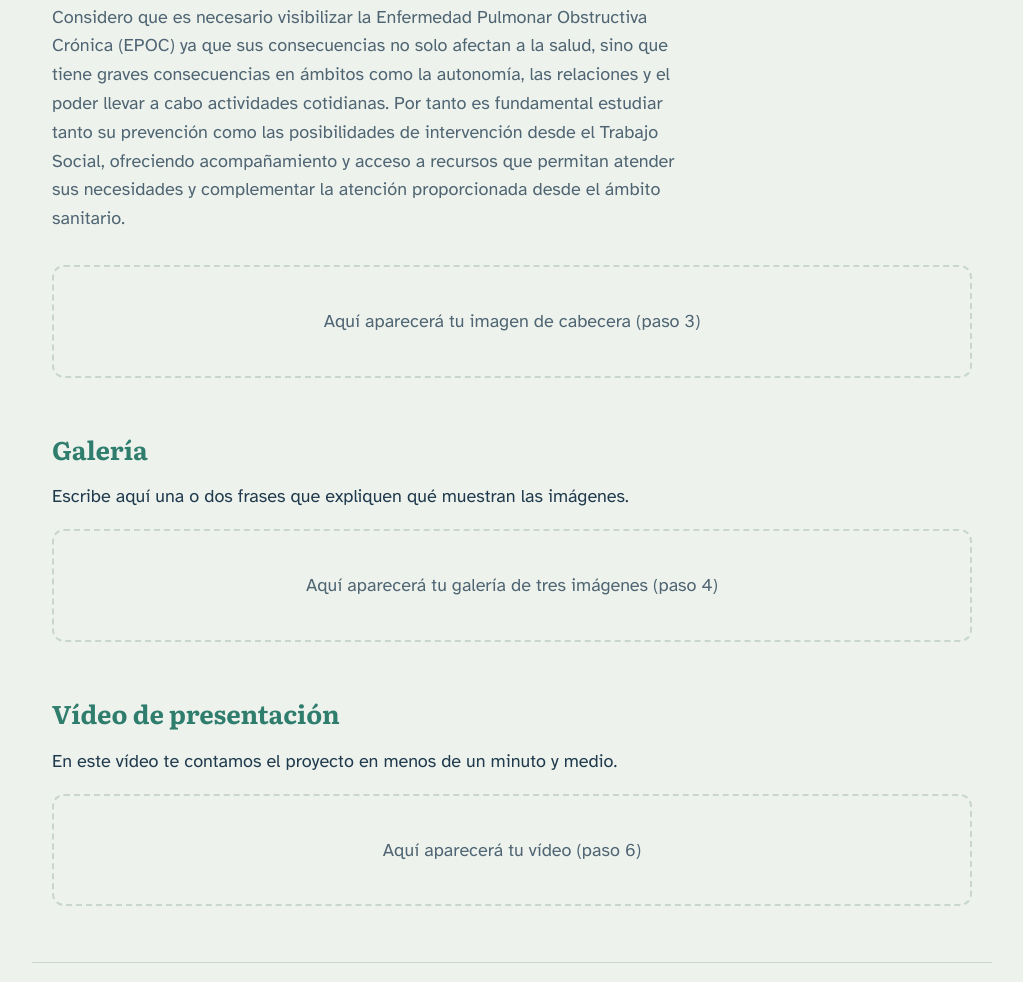
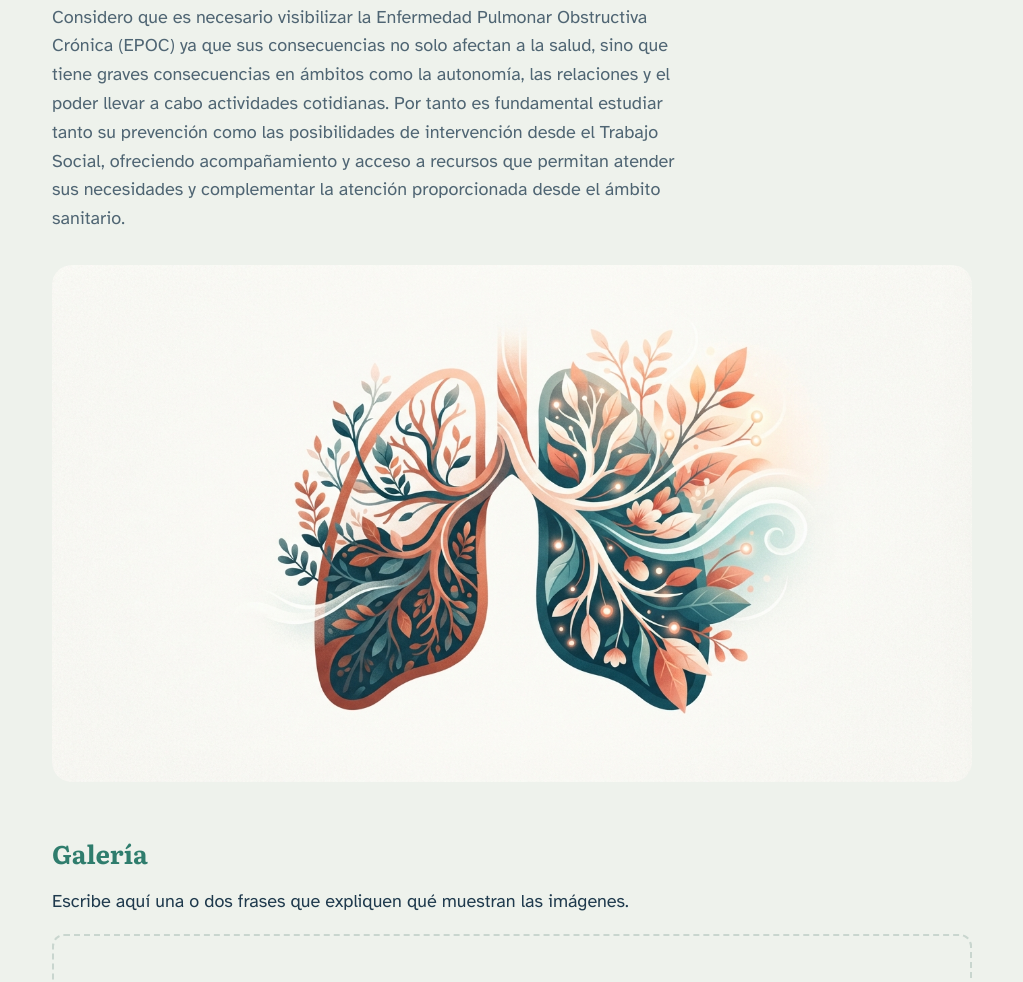
Before and after one commit to esther-g2/practica-imagenes-video, a plain HTML site: page index.html in a window 1280 px wide. Shown: the part 303-1285 px from the top of the page, without its empty margins (128-1151 px from the left). Drawn offline with Linux system fonts and the light colour scheme.

Commit message:
cambio cabecera

```diff
--- a/index.html
+++ b/index.html
@@ -155,7 +155,7 @@ Por tanto es fundamental estudiar tanto su prevención como las posibilidades de
 
     <div class="zona" data-aviso="Aquí aparecerá tu imagen de cabecera (paso 3)">
       <!-- PASO 3: CABECERA ============================ INICIO -->
-
+<img class="imagen-cabecera" src="img/cabecera.png" alt=unos pulmones humanos entrelazados con delicadas ramas botánicas y corrientes fluidas de aire fresco, contrastando visualmente un ligero estrechamiento de las vías respiratorias con canales de respiración abiertos y serenos.>
       <!-- PASO 3: CABECERA =============================== FIN -->
     </div>
   </header>
```
